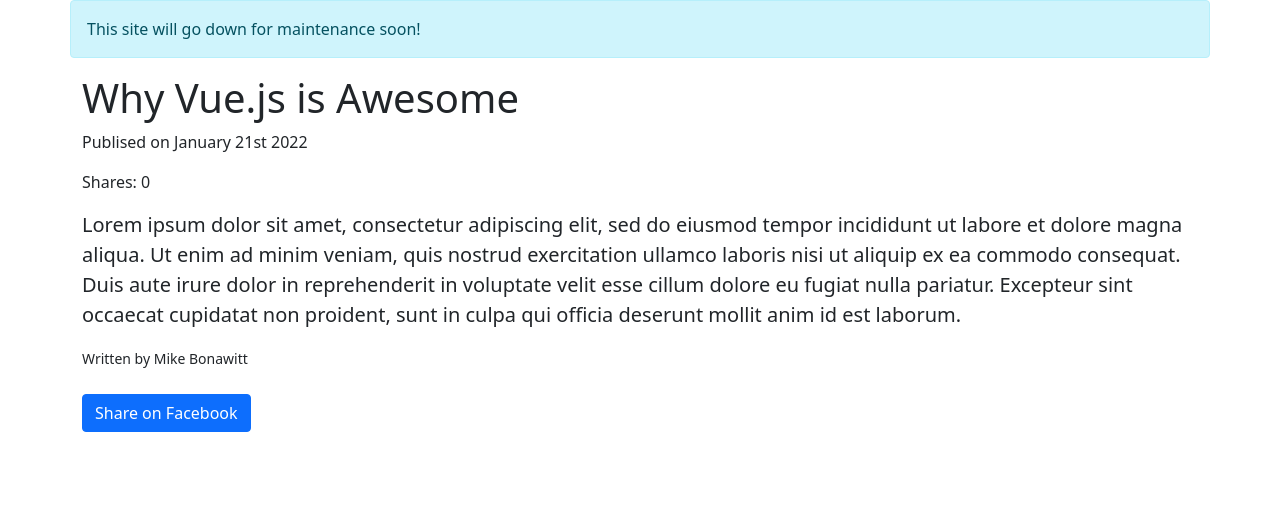
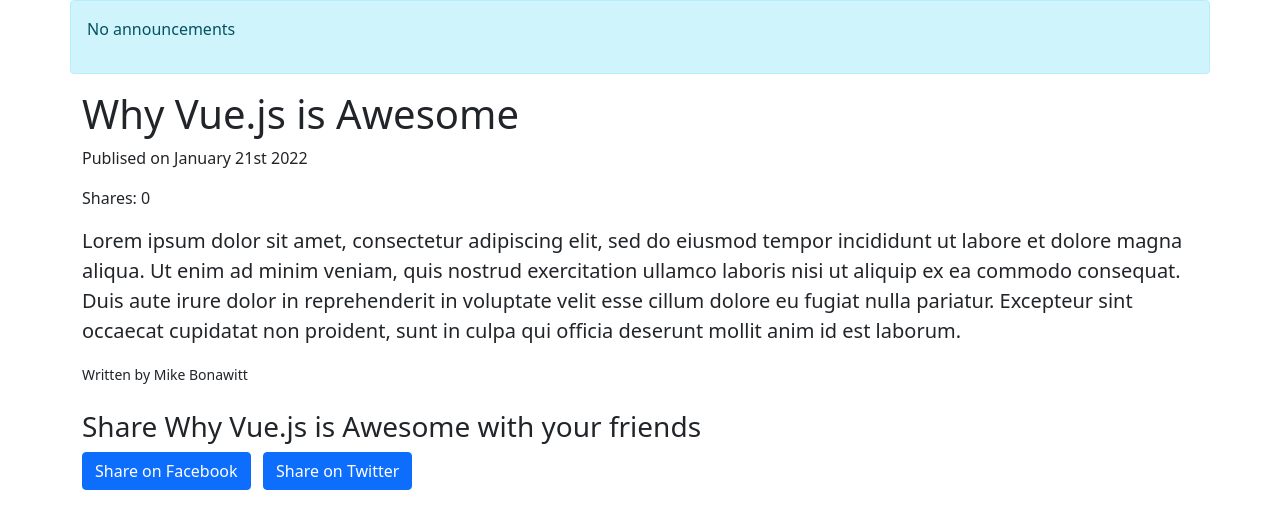
Before and after one commit to Michael-Bonawitt/Vue-Project, a Vue app: page / in a window 1280 px wide. Shown: the top 528 px of the page. Built offline with nearby package versions, Linux system fonts and the light colour scheme.

Commit message:
Added Social Button and Event Listener

```diff
--- a/src/components/Announcement.vue
+++ b/src/components/Announcement.vue
@@ -1,13 +1,27 @@
 <template>
-    <div class="alert alert-info">{{ announcement }}</div>
+    <div class="alert alert-info">
+        <div v-if="announcement">
+            <p>{{ announcement }}</p>
+        </div>
+        <div v-else>
+            <p>No announcements</p>
+        </div>
+    </div>
 </template>
 
 <script>
+import { eventBus } from '../main'
+
 export default {
     data() {
         return {
-            announcement: 'This site will go down for maintenance soon!'
+            announcement: null
         }
+    },
+    created() {
+        eventBus.$on('articleWasShared', (data) => {
+            this.announcement = data.article.title + ' was shared on ' + data.media + '!';
+        })
     }
 }
 </script>
--- a/src/components/Article.vue
+++ b/src/components/Article.vue
@@ -7,7 +7,7 @@
         <app-author :author="author"></app-author>
 
         <br><br>
-        <app-social-sharing @articleWasShared="shared('Hello!', $event)"></app-social-sharing>
+        <app-social-sharing :article="$data" @articleWasShared="shared('Hello!', $event)"></app-social-sharing>
     </div>
 </template>
 
@@ -35,10 +35,8 @@
         }
     },
     methods: {
-        shared: function(message, event) {
-            this.shares++,
-            console.log(message)
-            console.log(event)
+        shared: function() {
+            this.shares++
         }
     },
     components: {
--- a/src/components/Author.vue
+++ b/src/components/Author.vue
@@ -3,7 +3,6 @@
 </template>
 
 <script>
-import { eventBus } from '../main';
 
 export default {
     props: {
@@ -12,10 +11,6 @@
             required: true
         }
     },
-    created() {
-        eventBus.$on('articleWasShared', (data) => {
-            alert("Someone shared an article on " + data.media + "!");
-        });
-    }
+
 }
 </script>
--- a/src/components/Social.vue
+++ b/src/components/Social.vue
@@ -1,5 +1,10 @@
 <template>
-    <button class="btn btn-primary" @click="share">Share on Facebook</button>
+    <div>
+        <h3>Share {{ article.title }} with your friends</h3>
+        <button class="btn btn-primary" @click="share('Facebook')">Share on Facebook</button> &nbsp;
+        <button class="btn btn-primary" @click="share('Twitter')">Share on Twitter</button>
+
+    </div>
 </template>
 
 <script>
@@ -7,14 +12,20 @@
 
 export default {
     methods: {
-        share() {
+        share(media) {
             eventBus.$emit('articleWasShared', {
-                media: 'Facebook'
+                article: this.article,
+                media: media
             });
-
             this.$emit('articleWasShared', {
-                media: 'Facebook'
+                media: media
             });
+        }
+    },
+    props: {
+        article: {
+            type: Object,
+            required: true
         }
     }
 }
```
